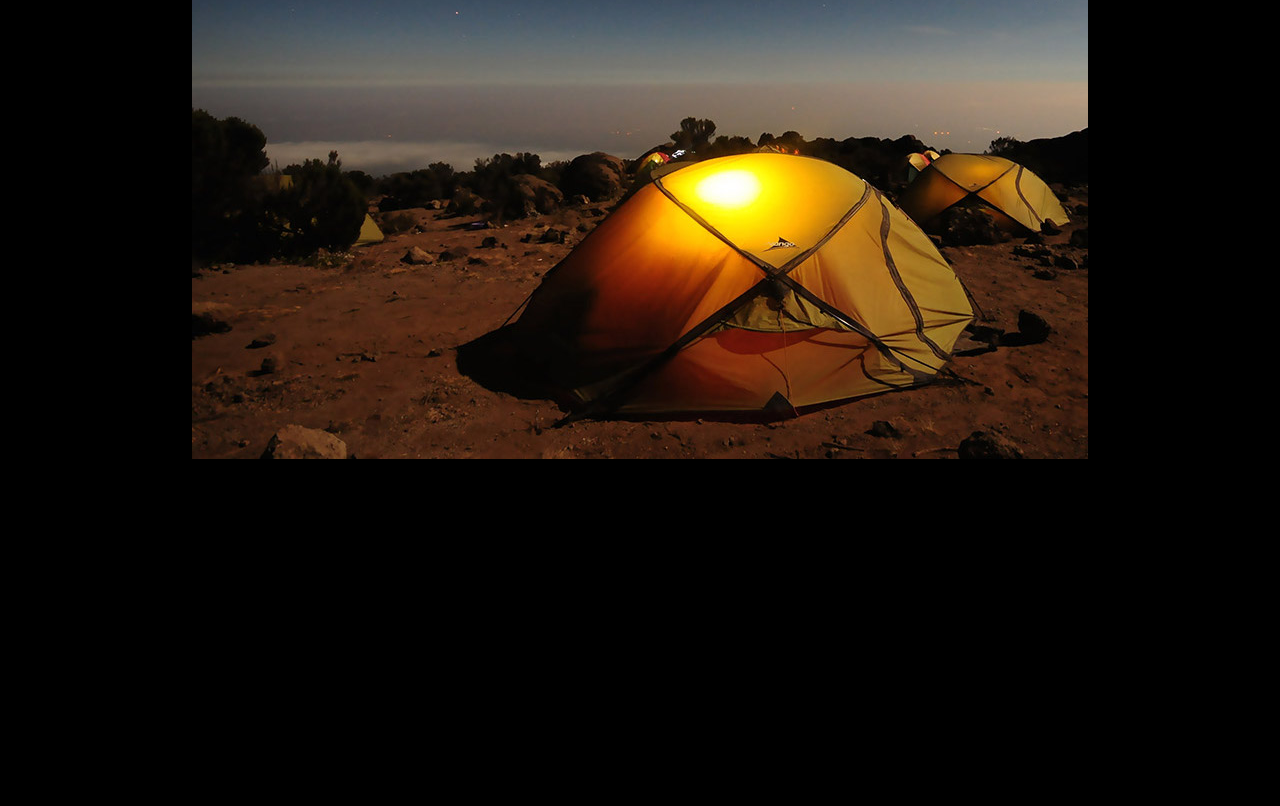
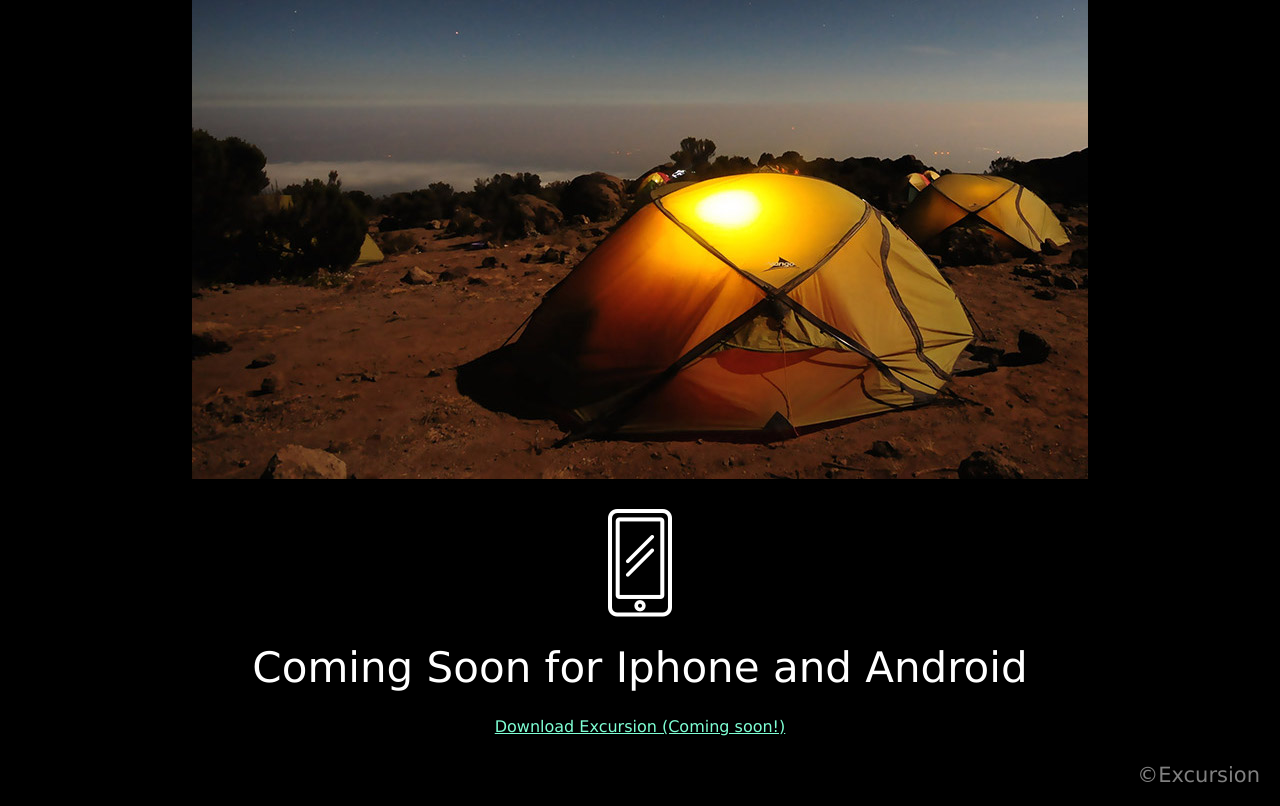
Before and after one commit to reinaldo017/excursion, a plain HTML site: page index.html in a window 1280 px wide. Shown: the part 1037-1843 px from the top of the page. Before the commit the page ends 1496 px from the top, so only its background shows below. Drawn offline with Linux system fonts and the light colour scheme.

Commit message:
Proyecto Terminado. Abierto a mejoras

```diff
--- a/index.html
+++ b/index.html
@@ -19,5 +19,12 @@
       <p>Excursion remembers places you like, and recommends new points of
       interest around you.</p>
       <img src="recursos/camp.jpg" alt="Carpa en una montaña al atardecer">
+      <!--Footer-->
+      <footer>
+        <img class="icono" src="recursos/phone.png" alt="icono de teléfono celular">
+        <h2>Coming Soon for Iphone and Android</h2>
+        <a class="download" href="#">Download Excursion (Coming soon!)</a>
+        <p>©Excursion</p>
+      </footer>
   </body>
 </html>
--- a/recursos/estilos.css
+++ b/recursos/estilos.css
@@ -402,7 +402,7 @@ video{
 h2{
   font-weight: 300;
   font-size: 42px;
-  margin: 20px;
+  margin: 30px;
 }
 p{
   font-size: 21px;
@@ -413,3 +413,11 @@ img{
   display: block;
   margin: 0 auto;
 }
+.icono{
+  display: block;
+  margin: 30px auto;
+}
+footer p{
+  text-align: right;
+  color: gray;
+}
```
